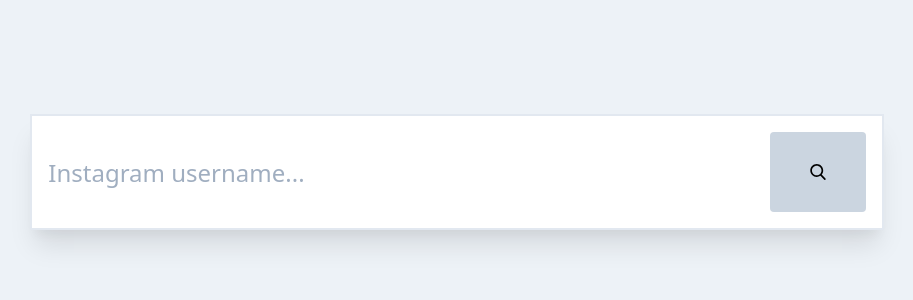
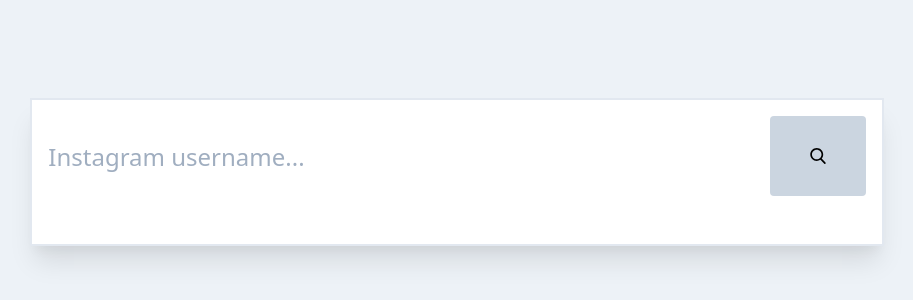
Before and after one commit to ianckc/recentgram, a Vue app: page / in a window 1280 px wide. Shown: the part 228-528 px from the top of the page, without its empty margins (183-1096 px from the left). Built offline with nearby package versions, Linux system fonts and the light colour scheme.

Commit message:
Tidy up the messages

```diff
--- a/src/components/SearchProfile.vue
+++ b/src/components/SearchProfile.vue
@@ -8,9 +8,9 @@
                     <path d="M55.146,51.887L41.588,37.786c3.486-4.144,5.396-9.358,5.396-14.786c0-12.682-10.318-23-23-23s-23,10.318-23,23  s10.318,23,23,23c4.761,0,9.298-1.436,13.177-4.162l13.661,14.208c0.571,0.593,1.339,0.92,2.162,0.92  c0.779,0,1.518-0.297,2.079-0.837C56.255,54.982,56.293,53.08,55.146,51.887z M23.984,6c9.374,0,17,7.626,17,17s-7.626,17-17,17  s-17-7.626-17-17S14.61,6,23.984,6z"/>
                 </svg>
                 </button>
-                <p v-if="this.error" class="pt-4 text-red-400">An Instagram profile with that username could not be found</p>
-                <div v-if="this.profile" class="text-center pt-4">
-                    <p class="text-sm pb-4">Scroll down to view the profile</p>
+                <div class="text-center pt-4 pb-4">
+                    <p v-if="this.error" class="text-red-400">An Instagram profile with that username could not be found</p>
+                    <p v-if="this.profile">Scroll down to view the profile</p>
                 </div>
             </form>
         </div>
```
